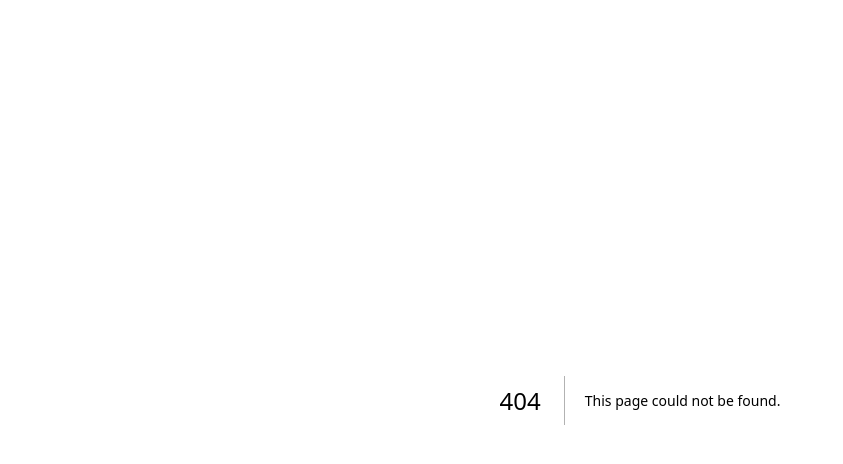
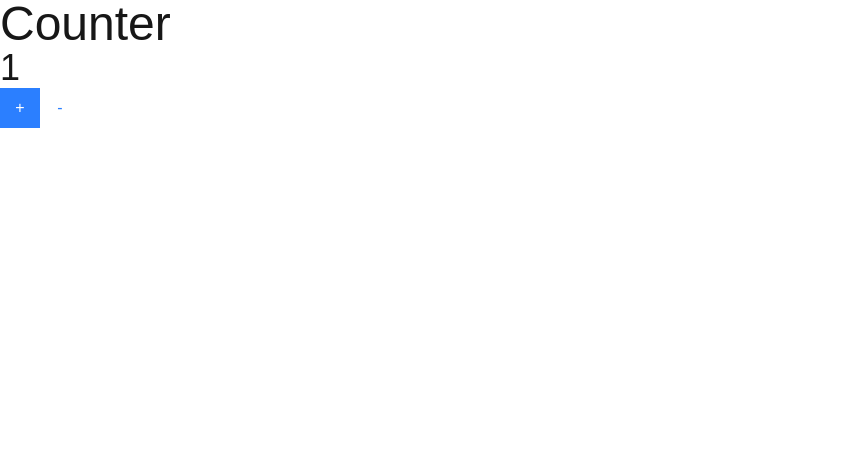
Before and after one commit to VivaLaFear/cprg306-assignments, a Next.js app: page /week-4 in a window 1280 px wide. Before the commit this address had no page. Shown: the top 464 px of the page, without its empty margins (0-843 px from the left). Built offline with nearby package versions, Linux system fonts and the light colour scheme.

Commit message:
Started lab and got to the point wherein I need to make the buttons change classes depending on state

```diff
--- /dev/null
+++ b/app/week-4/new-item.js
@@ -0,0 +1,25 @@
+'use client'
+import React, { useState } from "react"
+
+export default function Counter() {
+  const [counter, setCounter] = useState(1)
+
+  function increment() {
+    if (counter < 20)
+      setCounter(counter + 1)
+    return counter
+  }
+
+  function decrement() {
+    if (counter > 1)
+      setCounter(counter - 1)
+    return counter
+  }
+  return (
+    <div>
+      <h2 className="text-4xl">{counter}</h2>
+      <button className="bg-blue-500 text-white w-10 h-10" onClick={increment}>+</button>
+      <button className="bg-white text-blue-500 w-10 h-10" onClick={decrement}>-</button>
+    </div>
+  )
+}
--- /dev/null
+++ b/app/week-4/page.js
@@ -0,0 +1,12 @@
+import Counter from "./new-item";
+
+export default function Page() {
+  return (
+    <main>
+      <header>
+        <h1 className="text-5xl">Counter</h1>
+      </header>
+      <Counter />
+    </main>
+  );
+}
```
